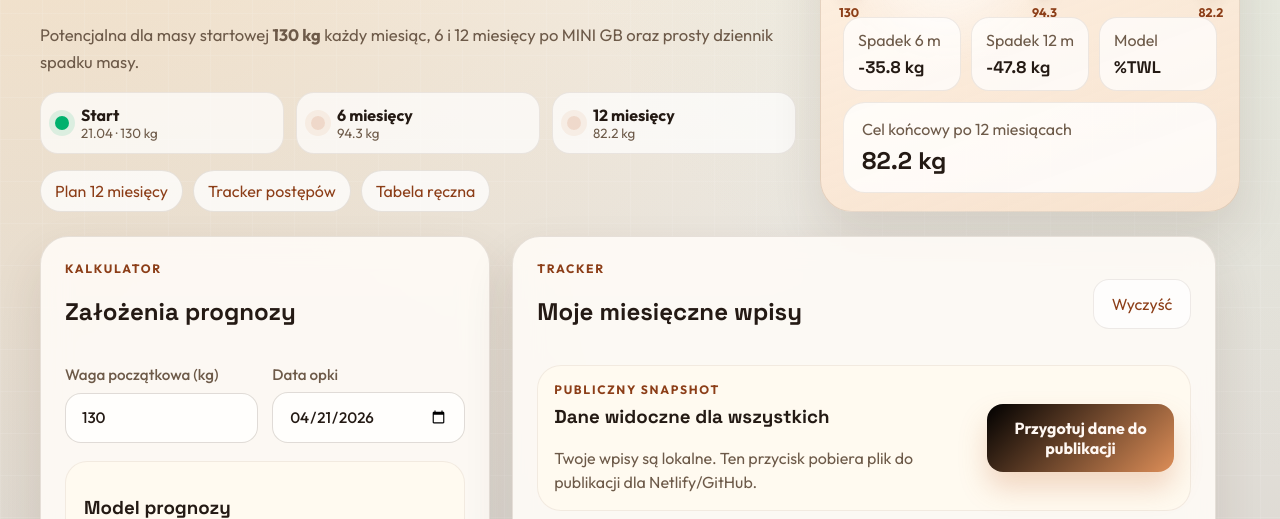
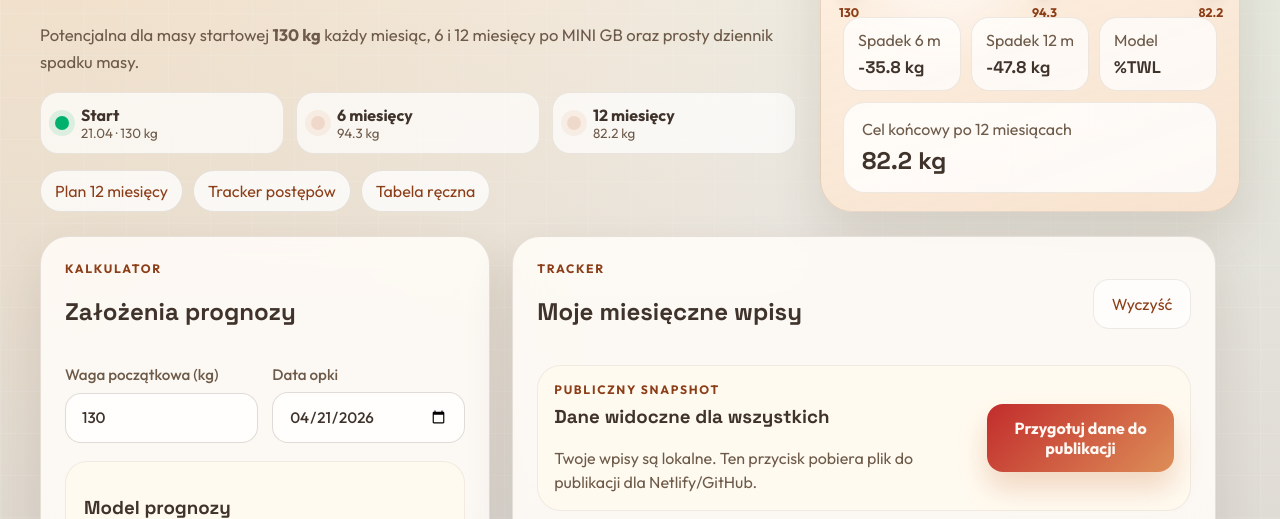
Before and after one commit to krokszi97/minigb, a plain HTML site: page index.html in a window 1280 px wide. Shown: the part 281-800 px from the top of the page. Drawn offline with Linux system fonts and the light colour scheme.

Commit message:
Update styles.css

```diff
--- a/styles.css
+++ b/styles.css
@@ -5,9 +5,9 @@
   --panel: rgba(255, 252, 247, 0.88);
   --panel-mocny: #fffaf0;
   --linia: rgba(64, 42, 20, 0.12);
-  --tekst: #241a14;
+  --tekst: #3f332b;
   --tekst-stonowany: #6d5a49;
-  --akcent: #000000;
+  --akcent: #bd1c1cec;
   --akcent-ciemny: #8c3e18;
   --akcent-jasny: #f3d5bf;
   --sukces: #00b16d;
```
